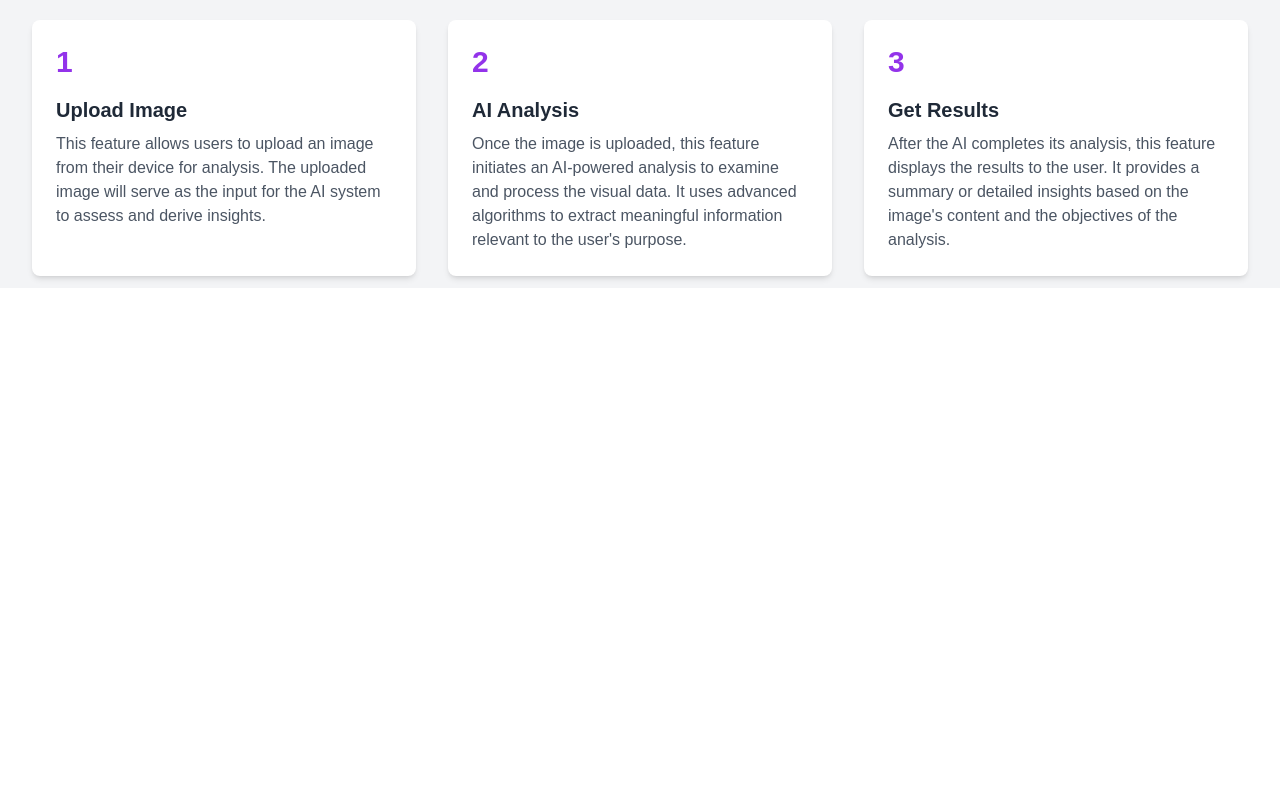
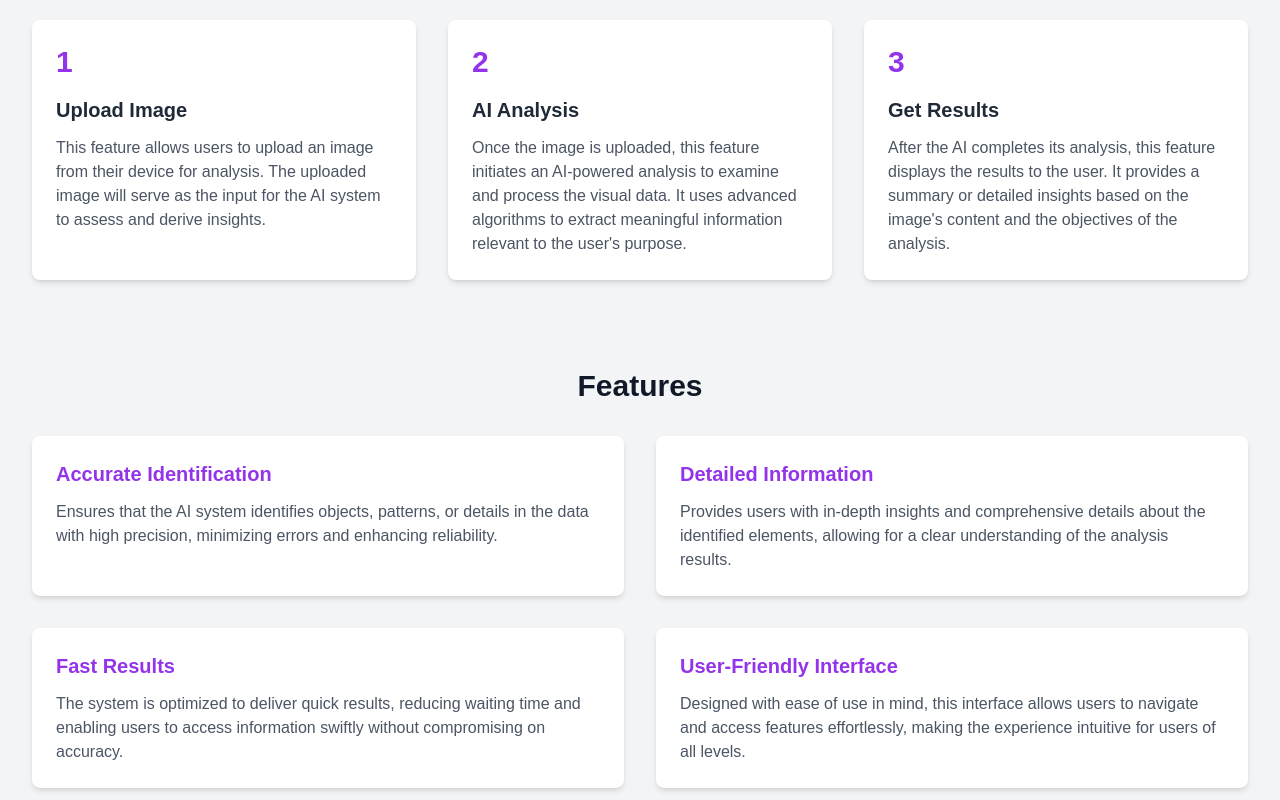
Before and after one commit to roushan-jha/Emaze, a Next.js app: page / in a window 1280 px wide. Shown: the part 568-1368 px from the top of the page. Before the commit the page ends 856 px from the top, so only its background shows below. Built offline with nearby package versions, Linux system fonts and the light colour scheme.

Commit message:
Features/Emaze

```diff
--- a/app/page.tsx
+++ b/app/page.tsx
@@ -1,3 +1,4 @@
+import Features from "@/components/Features";
 import Header from "@/components/Header";
 import HowItWorks from "@/components/HowItWorks";
 import MainContainer from "@/components/MainContainer";
@@ -8,6 +9,7 @@ const HomePage = () => {
       <Header />
       <MainContainer />
       <HowItWorks />
+      <Features />
     </div>
    );
 }
--- /dev/null
+++ b/components/Features.tsx
@@ -0,0 +1,43 @@
+"use client"
+
+const features = [
+    "Ensures that the AI system identifies objects, patterns, or details in the data with high precision, minimizing errors and enhancing reliability.",
+
+    "Provides users with in-depth insights and comprehensive details about the identified elements, allowing for a clear understanding of the analysis results.",
+
+    "The system is optimized to deliver quick results, reducing waiting time and enabling users to access information swiftly without compromising on accuracy.",
+
+    "Designed with ease of use in mind, this interface allows users to navigate and access features effortlessly, making the experience intuitive for users of all levels."
+];
+
+const Features = () => {
+  return (
+    <section id="features" className="mt-16 max-w-7xl mx-auto px-4 sm:px-6 lg:px-8 py-3">
+        <h2 className="text-3xl font-extrabold text-gray-900 mb-8 text-center">
+            Features
+        </h2>
+        <div className="grid grid-cols-1 md:grid-cols-2 gap-8">
+            {[
+              "Accurate Identification",
+              "Detailed Information",
+              "Fast Results",
+              "User-Friendly Interface"
+            ].map((feature, index) => (
+              <div
+                key={index}
+                className="bg-white rounded-lg shadow-md p-6 transition duration-300 ease-in-out transform hover:scale-105"
+              >
+                <h3 className="text-xl font-semibold mb-3 text-purple-600">
+                  {feature}
+                </h3>
+                <p className="text-gray-600">
+                  {features[index]}
+                </p>
+              </div>
+            ))}
+        </div>
+    </section>
+  )
+}
+
+export default Features
--- a/components/HowItWorks.tsx
+++ b/components/HowItWorks.tsx
@@ -18,7 +18,7 @@ const HowItWorks = () => {
                     <div className="text-3xl font-bold text-purple-600 mb-4">
                         {index + 1}
                     </div>
-                    <h3 className="text-xl font-semibold mb-2 text-gray-800">
+                    <h3 className="text-xl font-semibold mb-3 text-gray-800">
                         {step}
                     </h3>
                     <p key={index} className="text-gray-600">
```
